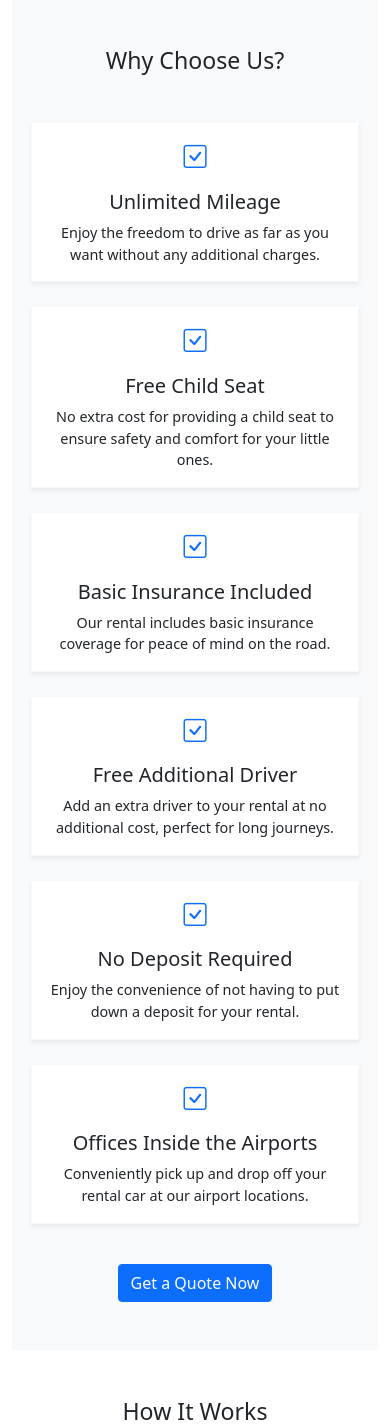
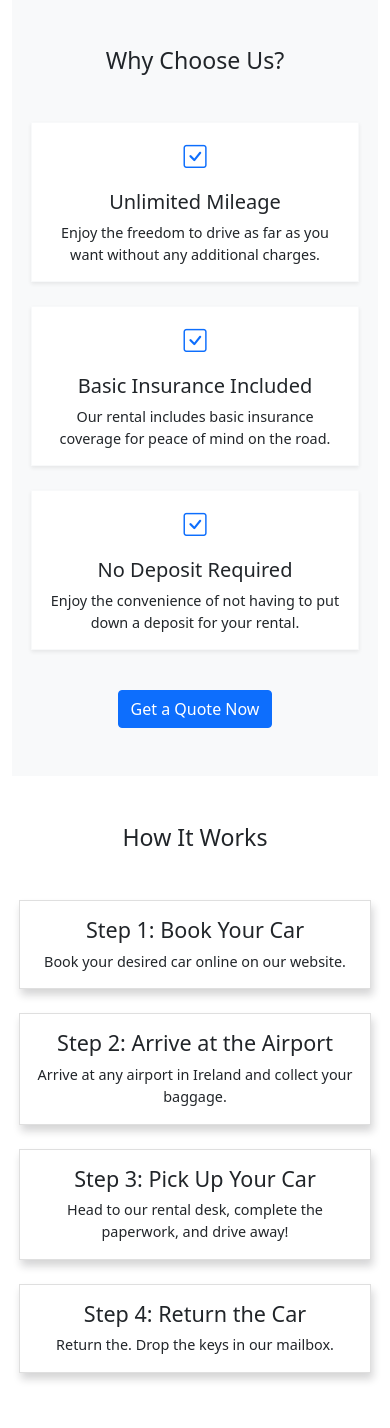
Before and after one commit to OleksiiKova/rent-car-ireland, a Django app: page / in a window 390 px wide. Shown: the part 223-1651 px from the top of the page. Run offline with Django 4.2, Linux system fonts and the light colour scheme; some libraries are stand-ins or nearby versions.

Commit message:
Hide a few advantages on the Home page for mobile screens

```diff
--- a/userprofile/templates/userprofile/home.html
+++ b/userprofile/templates/userprofile/home.html
@@ -25,7 +25,7 @@
                     </div>
                 </div>
                 <!-- Advantage Item -->
-                <div class="col-md-4 mb-4">
+                <div class="col-md-4 mb-4 d-none d-md-block">
                     <div class="card border-light shadow-sm">
                         <div class="card-body">
                             <i class="bi bi-check-square fs-3 text-primary"></i>
@@ -47,7 +47,7 @@
                     </div>
                 </div>
                 <!-- Advantage Item -->
-                <div class="col-md-4 mb-4">
+                <div class="col-md-4 mb-4 d-none d-md-block">
                     <div class="card border-light shadow-sm">
                         <div class="card-body">
                             <i class="bi bi-check-square fs-3 text-primary"></i>
@@ -69,7 +69,7 @@
                     </div>
                 </div>
                 <!-- Advantage Item -->
-                <div class="col-md-4 mb-4">
+                <div class="col-md-4 mb-4 d-none d-md-block">
                     <div class="card border-light shadow-sm">
                         <div class="card-body">
                             <i class="bi bi-check-square fs-3 text-primary"></i>
@@ -217,12 +217,12 @@
             <div class="accordion" id="faqAccordion">
                 <div class="accordion-item">
                     <h2 class="accordion-header" id="headingOne">
-                        <button class="accordion-button" type="button" data-bs-toggle="collapse"
-                            data-bs-target="#collapseOne" aria-expanded="true" aria-controls="collapseOne">
+                        <button class="accordion-button collapsed" type="button" data-bs-toggle="collapse"
+                            data-bs-target="#collapseOne" aria-expanded="false" aria-controls="collapseOne">
                             What are the rental requirements?
                         </button>
                     </h2>
-                    <div id="collapseOne" class="accordion-collapse collapse show" aria-labelledby="headingOne"
+                    <div id="collapseOne" class="accordion-collapse collapse" aria-labelledby="headingOne"
                         data-bs-parent="#faqAccordion">
                         <div class="accordion-body">
                             Drivers must be between 23 and 70 years old and have a valid driver's license.
```
